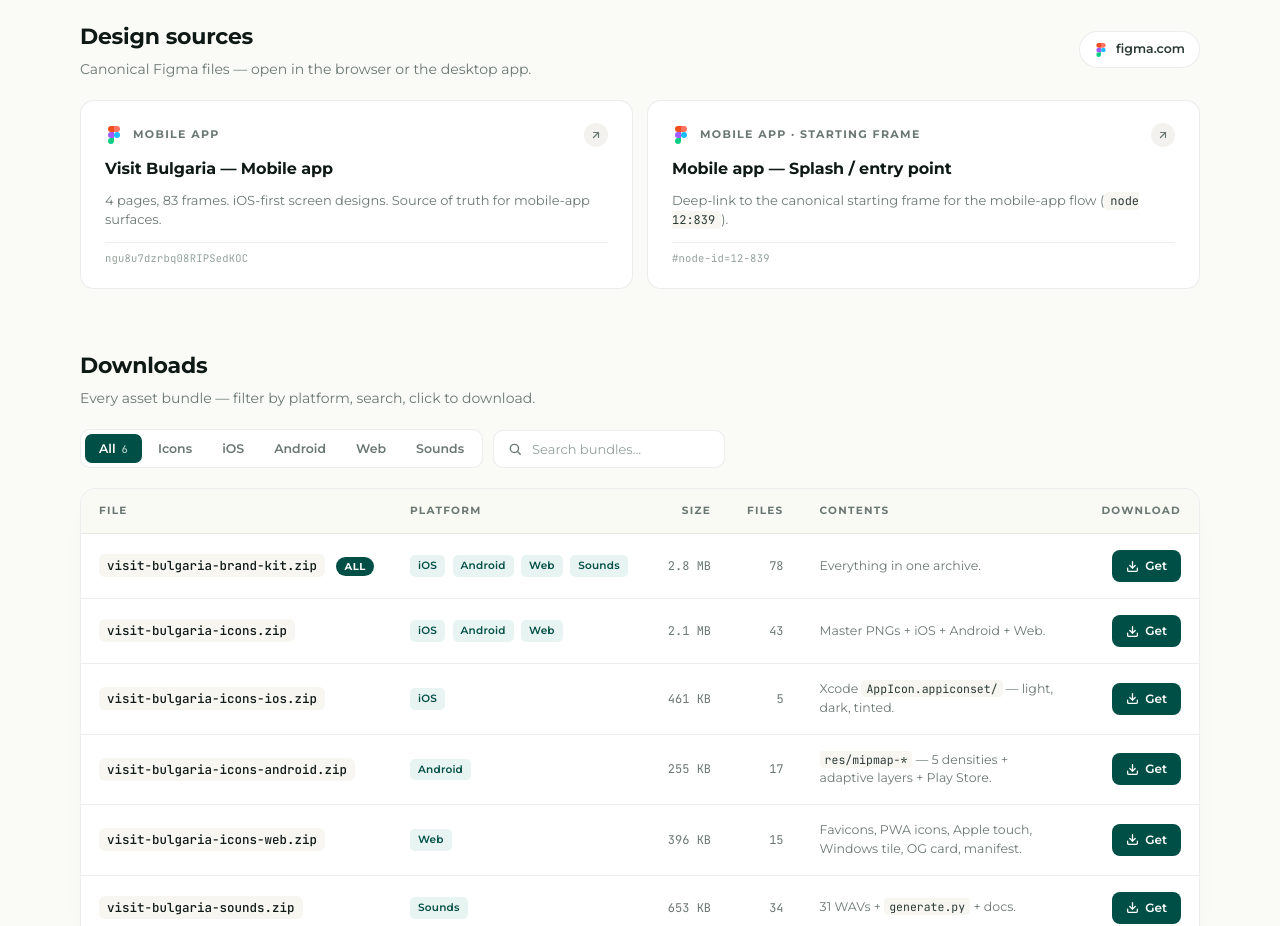
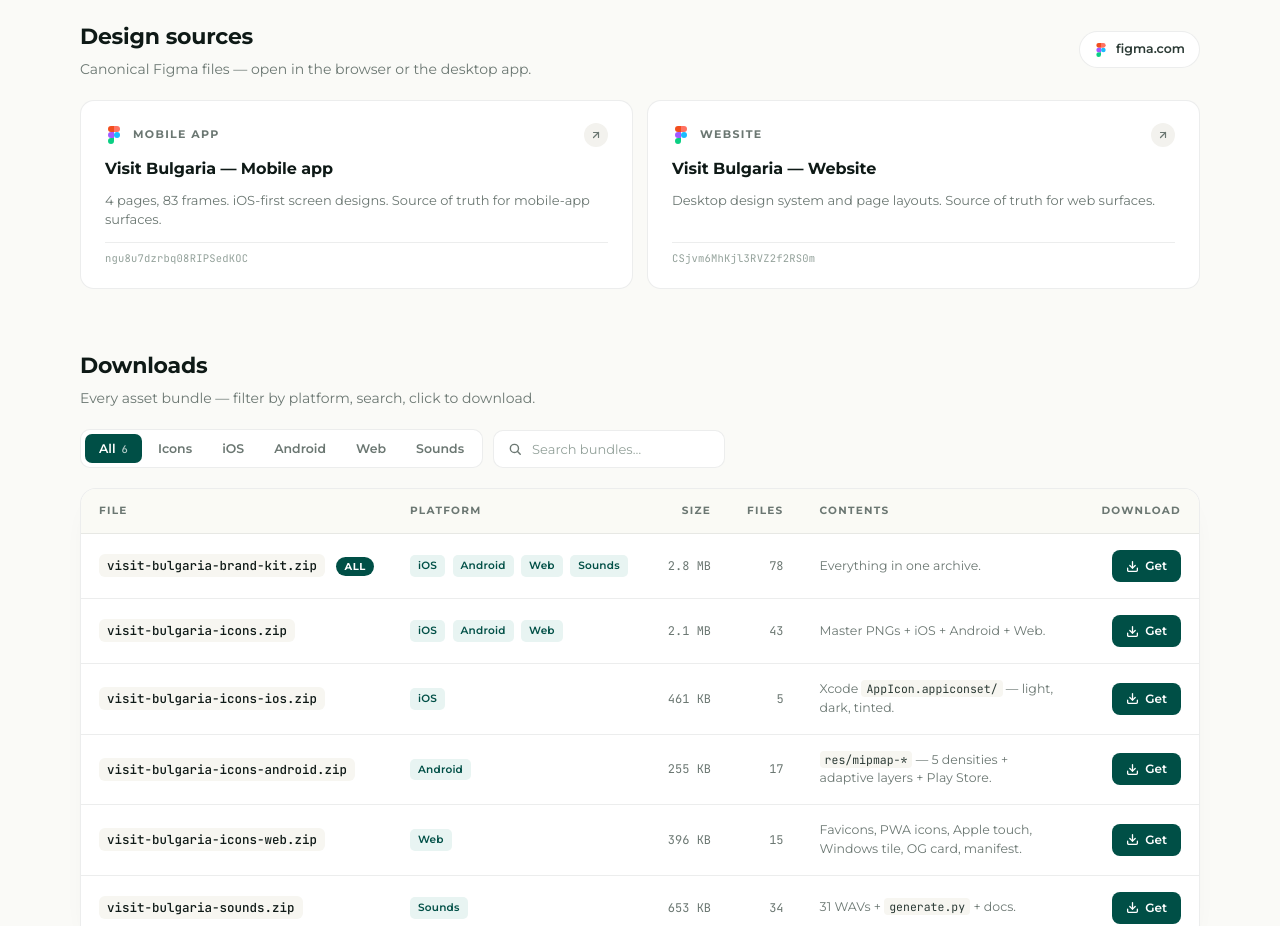
Before and after one commit to fresh-johny-boy/visit-bulgaria-brand-kit, a plain HTML site: page index.html in a window 1280 px wide. Shown: the part 1120-2046 px from the top of the page. Drawn offline with Linux system fonts and the light colour scheme.

Commit message:
Replace deep-link card with desktop Website file (VisitBG)

```diff
--- a/index.html
+++ b/index.html
@@ -566,7 +566,7 @@
       <code class="figma-key">ngu8u7dzrbq08RIPSedKOC</code>
     </a>
 
-    <a class="figma-card" href="https://www.figma.com/design/ngu8u7dzrbq08RIPSedKOC/Mobile-app?node-id=12-839" target="_blank" rel="noopener">
+    <a class="figma-card" href="https://www.figma.com/design/CSjvm6MhKjl3RVZ2f2RS0m/VisitBG?node-id=0-1" target="_blank" rel="noopener">
       <div class="figma-card-head">
         <svg width="18" height="18" viewBox="0 0 38 57" fill="none" xmlns="http://www.w3.org/2000/svg" aria-hidden="true">
           <path d="M19 28.5a9.5 9.5 0 1 1 19 0 9.5 9.5 0 0 1-19 0Z" fill="#1ABCFE"/>
@@ -575,14 +575,14 @@
           <path d="M0 9.5A9.5 9.5 0 0 0 9.5 19H19V0H9.5A9.5 9.5 0 0 0 0 9.5Z" fill="#F24E1E"/>
           <path d="M0 28.5A9.5 9.5 0 0 0 9.5 38H19V19H9.5A9.5 9.5 0 0 0 0 28.5Z" fill="#A259FF"/>
         </svg>
-        <span class="figma-label">Mobile app · starting frame</span>
+        <span class="figma-label">Website</span>
         <span class="figma-ext">
           <svg width="12" height="12" viewBox="0 0 24 24" fill="none" stroke="currentColor" stroke-width="2.4" stroke-linecap="round" stroke-linejoin="round"><path d="M7 17L17 7"/><path d="M7 7h10v10"/></svg>
         </span>
       </div>
-      <h4>Mobile app — Splash / entry point</h4>
-      <p>Deep-link to the canonical starting frame for the mobile-app flow (<code>node 12:839</code>).</p>
-      <code class="figma-key">#node-id=12-839</code>
+      <h4>Visit Bulgaria — Website</h4>
+      <p>Desktop design system and page layouts. Source of truth for web surfaces.</p>
+      <code class="figma-key">CSjvm6MhKjl3RVZ2f2RS0m</code>
     </a>
 
   </div>
```
